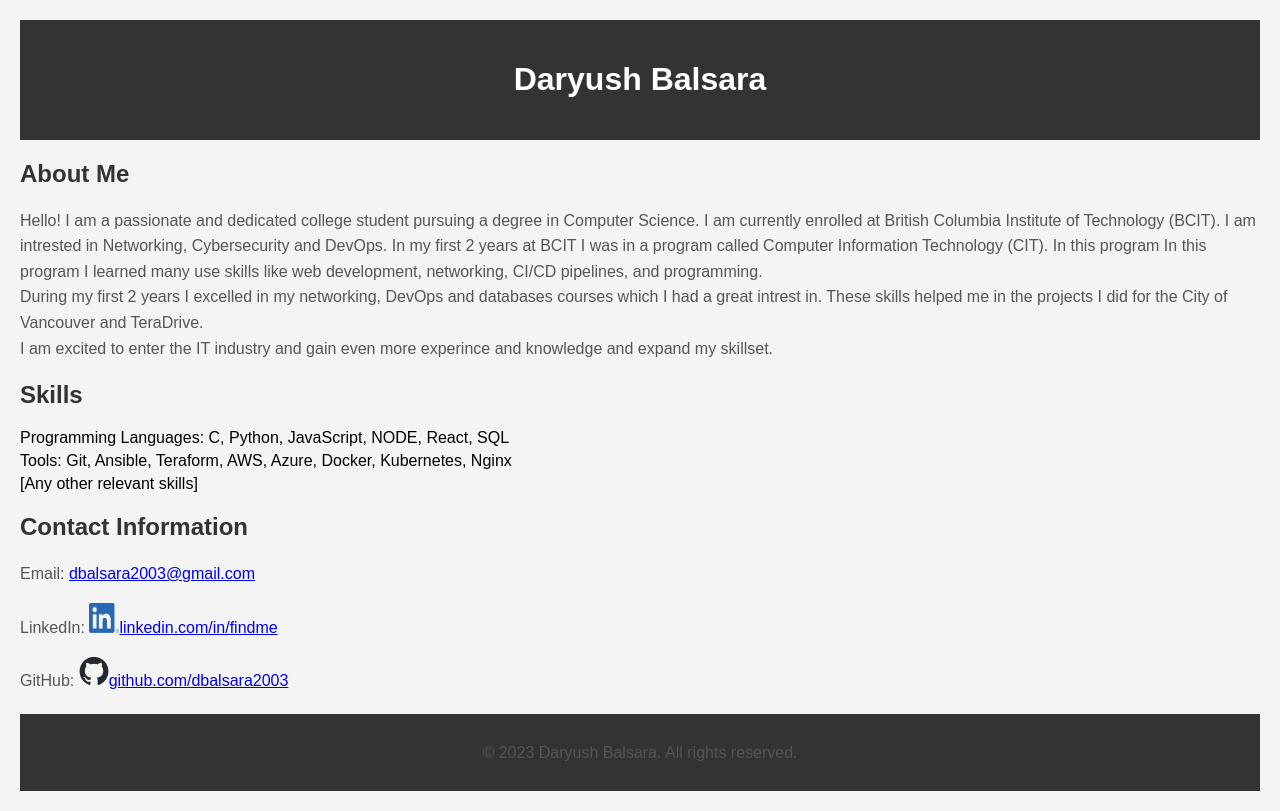
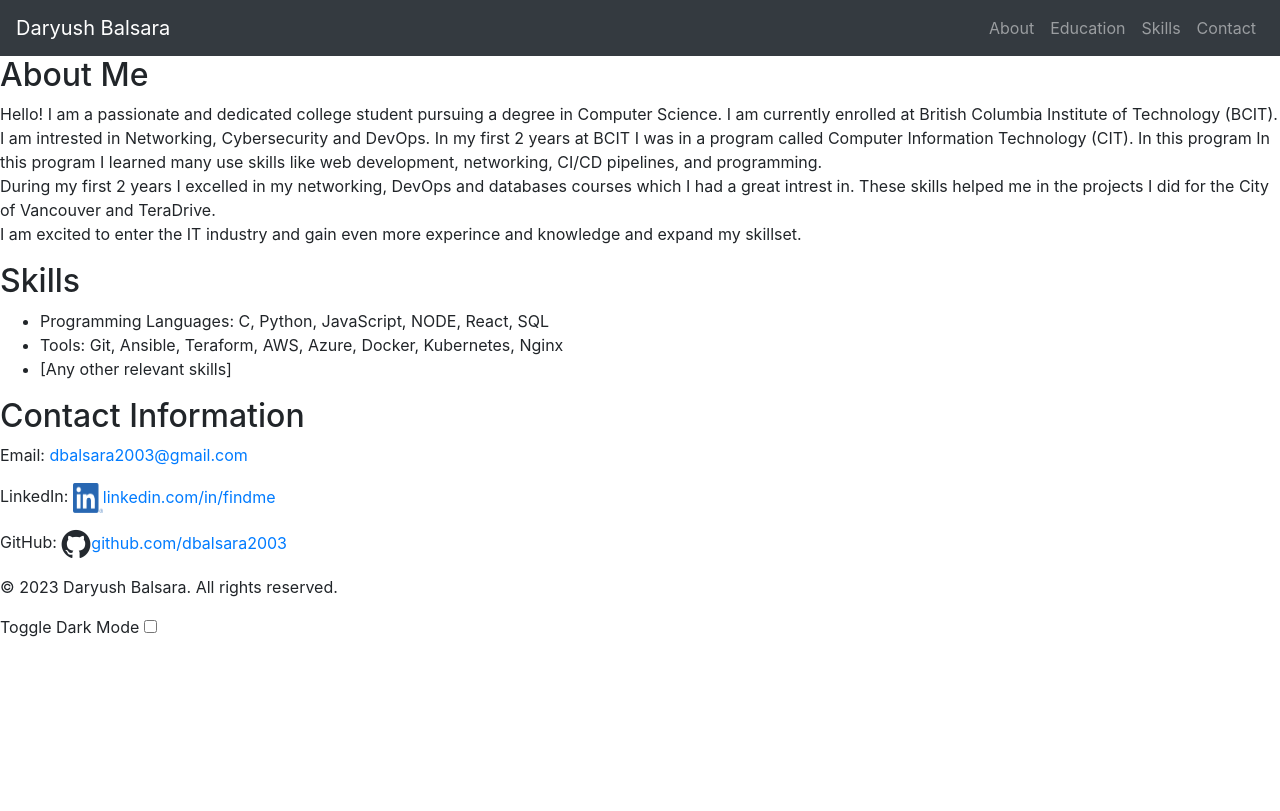
Before and after one commit to dbalsara2003/dbalsara.github.io, a plain HTML site: page index.html in a window 1280 px wide. Drawn offline with nearby package versions, Linux system fonts and the light colour scheme.

Commit message:
added bootstrap because im to lazy to design my own css

```diff
--- a/index.html
+++ b/index.html
@@ -4,15 +4,39 @@
 <head>
     <meta charset="UTF-8">
     <meta name="viewport" content="width=device-width, initial-scale=1.0">
-    <link rel="stylesheet" href="css/style.css">
+    <link rel="stylesheet" href="https://stackpath.bootstrapcdn.com/bootstrap/4.5.2/css/bootstrap.min.css">
+
     <title>Daryush Balsara</title>
 </head>
 
 <body>
 
     <header>
-        <h1>Daryush Balsara</h1>
-    </header>
+        <nav class="navbar navbar-expand-lg navbar-dark bg-dark">
+        <a class="navbar-brand" href="index.html">Daryush Balsara</a>
+        <button class="navbar-toggler" type="button" data-toggle="collapse" data-target="#navbarNav"
+            aria-controls="navbarNav" aria-expanded="false" aria-label="Toggle navigation">
+            <span class="navbar-toggler-icon"></span>
+        </button>
+        <div class="collapse navbar-collapse" id="navbarNav">
+            <ul class="navbar-nav ml-auto">
+                <li class="nav-item">
+                    <a class="nav-link" href="#about">About</a>
+                </li>
+                <li class="nav-item">
+                    <a class="nav-link" href="#education">Education</a>
+                </li>
+                <li class="nav-item">
+                    <a class="nav-link" href="#skills">Skills</a>
+                </li>
+                <li class="nav-item">
+                    <a class="nav-link" href="#contact">Contact</a>
+                </li>
+                </ul>
+            </div>
+        </nav>
+
+        </header>
 
     <section id="about">
         <h2>About Me</h2>
@@ -48,6 +72,19 @@
         <p>&copy; 2023 Daryush Balsara. All rights reserved.</p>
     </footer>
 
-</body>
+    <div class="theme-switch">
+        <label for="theme-toggle">Toggle Dark Mode</label>
+        <input type="checkbox" id="theme-toggle">
+    </div>
+
+    <script src="https://code.jquery.com/jquery-3.5.1.slim.min.js"></script>
+    <script src="https://cdn.jsdelivr.net/npm/@popperjs/core@2.0.8/dist/umd/popper.min.js"></script>
+    <script src="https://stackpath.bootstrapcdn.com/bootstrap/4.5.2/js/bootstrap.min.js"></script>
+
+    <script src="theme-switch.js"></script>
+
+    </body>
+
+
 
 </html>
```
